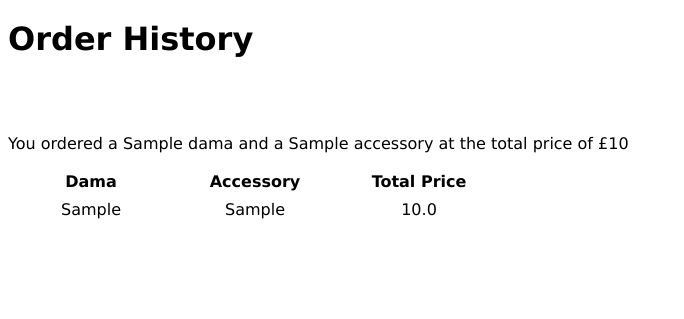
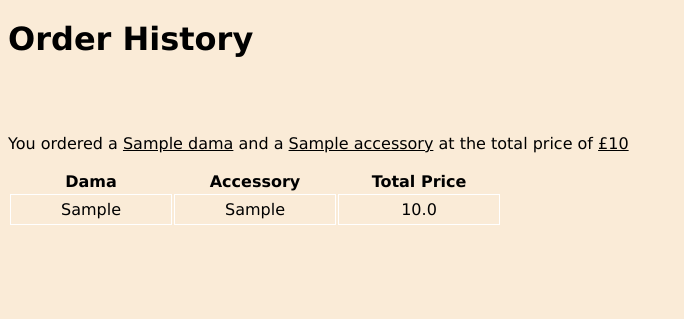
Before and after one commit to MariusCSaunders/Kendama-Order-History, a Flask app: template service_1/application/templates/home.html in a window 1280 px wide. Shown: the part 481-800 px from the top of the page, without its empty margins (0-684 px from the left). Run offline with Flask 2, Linux system fonts and the light colour scheme; tables that the repository leaves empty hold one stand-in row (values such as "Sample post"); the template is opened without the code that fills it: values that come from a table or form of the project are taken from there, most other values are stand-ins (such as "Sample title", 1, 10 or a date in 2020).

Commit message:
MS: formating

```diff
--- a/service_1/application/templates/home.html
+++ b/service_1/application/templates/home.html
@@ -10,7 +10,7 @@
 {% endblock title %}
 {% block body %}
 
-    <p>You ordered a {{current_order.dama}} and a {{ current_order.accessory }} at the total price of £{{ current_order.price }}</p>
+    <p>You ordered a <u>{{current_order.dama}}</u> and a <u>{{ current_order.accessory }}</u> at the total price of <u>£{{ current_order.price }}</u></p>
 
     <style>
         td {
--- a/service_1/application/templates/layout.html
+++ b/service_1/application/templates/layout.html
@@ -13,7 +13,7 @@
 </head>
 
 
-<body style="font-family:verdana">
+<body style="font-family:verdana; background-color: antiquewhite;">
 
     <h1>Kendama Ordering</h1></br>
     <h3>This is a service for ordering a random kendama and an accessory and reutrns the total price including shipping.</h2>
```
